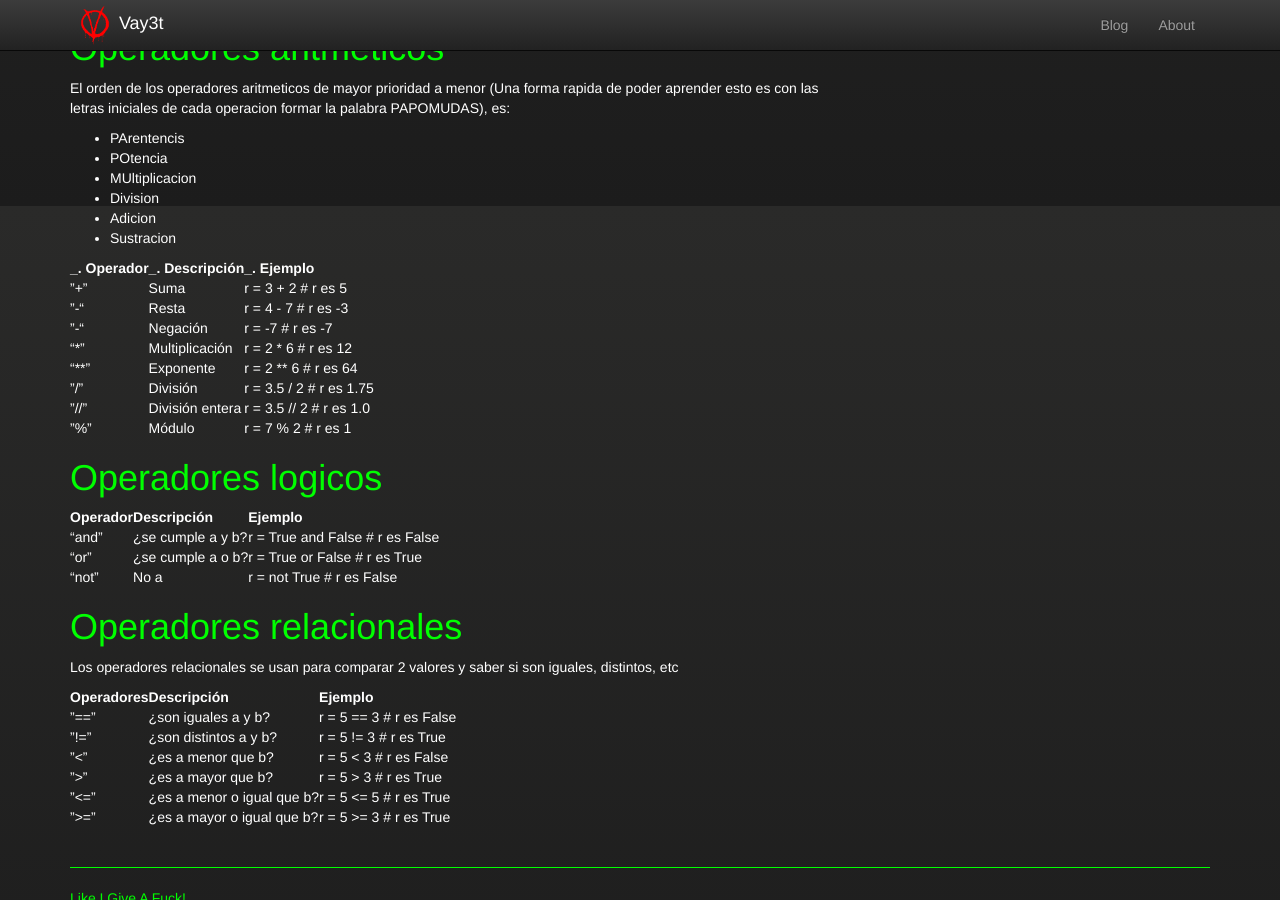
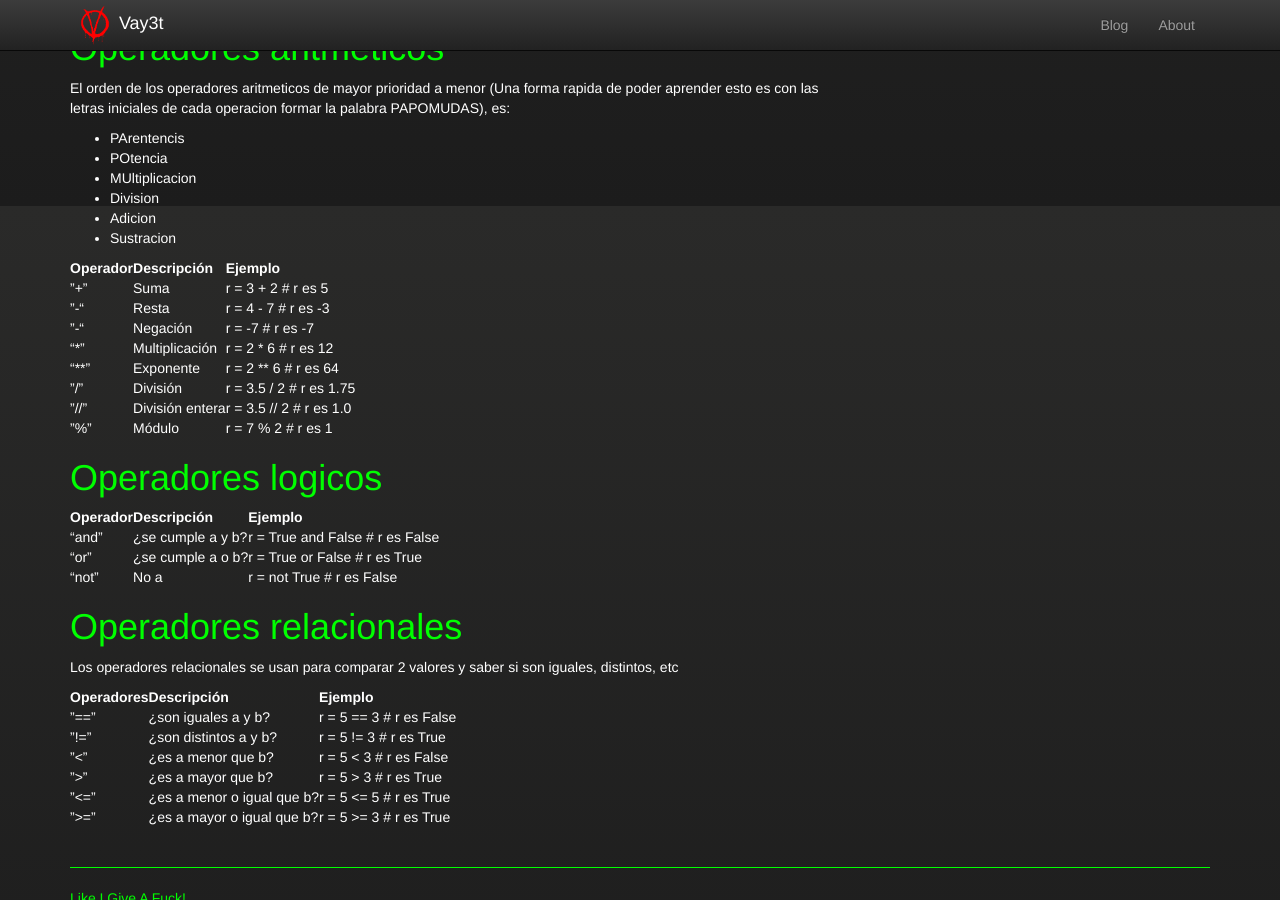
Before and after one commit to pvallejos/pvallejos.github.io, a Jekyll site: the page built from _posts/2017-10-17-Python-Part-1.md, in a window 1280 px wide and 900 px high, scrolled down 1594 px. Built offline with Jekyll 4.4.1, drawn with Linux system fonts in a browser that asks for light colours; nearby versions of some CDN libraries; comment, search, counter and statistics services are not loaded.

```diff
--- a/_posts/2017-10-17-Python-Part-1.md
+++ b/_posts/2017-10-17-Python-Part-1.md
@@ -75,8 +75,8 @@ El orden de los operadores aritmeticos de mayor prioridad a menor (Una forma rap
 * Adicion
 * Sustracion
 
-|_. Operador |_. Descripción |_. Ejemplo |
-|----------|-------------|---------|
+| Operador | Descripción | Ejemplo |
+|---|:---|:---|
 | "+" | Suma | r = 3 + 2 # r es 5 |
 | "-" | Resta | r = 4 - 7 # r es -3 |
 | "-" | Negación | r = -7 # r es -7 |
@@ -89,7 +89,7 @@ El orden de los operadores aritmeticos de mayor prioridad a menor (Una forma rap
 # Operadores logicos
 
 Operador | Descripción | Ejemplo
----------|-------------|---------
+|---|:---|:---|
 "and" | ¿se cumple a y b? | r = True and False # r es False
 "or" | ¿se cumple a o b? | r = True or False # r es True
 "not" | No a | r = not True # r es False
@@ -98,7 +98,7 @@ Operador | Descripción | Ejemplo
 Los operadores relacionales se usan para comparar 2 valores y saber si son iguales, distintos, etc
 
 Operadores | Descripción | Ejemplo
------------|-------------|---------
+|---|:---|:---|
 "==" | ¿son iguales a y b? | r = 5 == 3 # r es False
 "!=" | ¿son distintos a y b? | r = 5 != 3 # r es True
 "<" | ¿es a menor que b? | r = 5 < 3 # r es False
```
